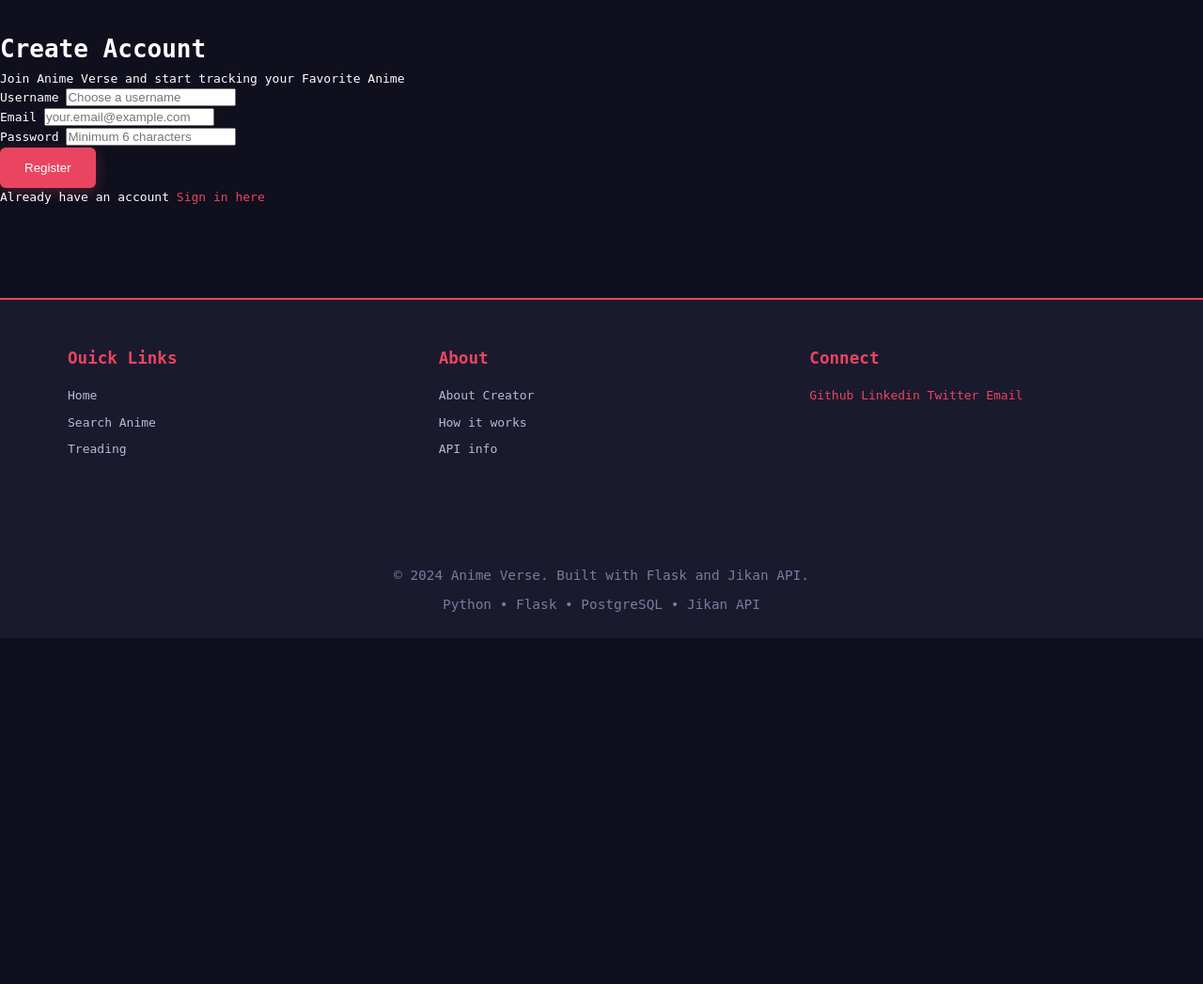
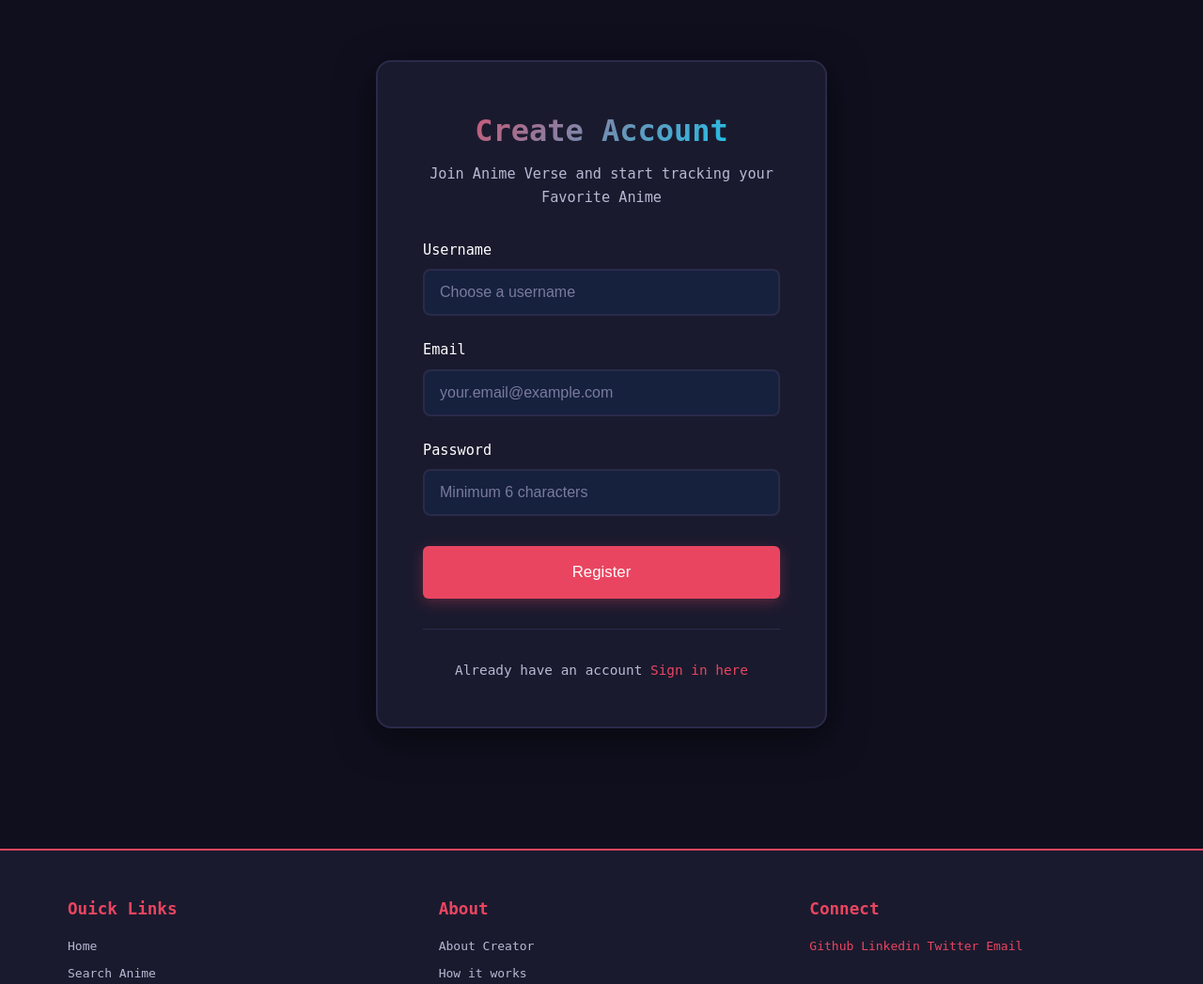
Before and after one commit to blu3-bird/Anime-Verse, a Flask app: template app/templates/auth/register.html in a window 1280 px wide. Shown: the part 46-1093 px from the top of the page at 94% size. Before the commit the page ends 725 px from the top, so only its background shows below. Run offline with Flask 3, Linux system fonts and the light colour scheme; the template is opened without the code that fills it: values that come from a table or form of the project are taken from there, others are empty.

Commit message:
added css file for register

```diff
--- a/app/static/css/base.css
+++ b/app/static/css/base.css
@@ -788,3 +788,142 @@ modal-body {
     color: var(--text-primary);
     line-height: 1.8;
 }
+
+
+/* Auth Pages (Login/register) */
+
+.auth-page {
+    min-height: calc(100vh - 80px - 300px);
+    display: flex;
+    align-items: center;
+    justify-content: center;
+    padding: 2rem;
+}
+
+.auth-container {
+    background: var(--bg-secondary);
+    border: 2px solid var(--border-color);
+    border-radius: 16px;
+    padding: 3rem;
+    max-width: 480px;
+    width: 100%;
+    box-shadow: 0 10px 40px var(--shadow-color);
+}
+
+.auth-header {
+    text-align: center;
+    margin-bottom: 2rem;
+}
+
+.auth-header h1 {
+    background: linear-gradient(135deg, var(--accent-primary), var(--accent-blue));
+    -webkit-background-clip: text;
+    -webkit-text-fill-color: transparent;
+    background-clip: text;
+    font-size: 2rem;
+    margin-bottom: 0.5rem;
+}
+
+.auth-header p {
+    color: var(--text-secondary);
+    font-size: 0.95rem;
+}
+
+
+.auth-form {
+    margin-top: 2rem;
+}
+
+.form-group {
+    margin-bottom: 1.5rem;
+}
+
+.form-label {
+    display: block;
+    color: var(--text-primary);
+    font-weight: 500;
+    margin-bottom: 0.5rem;
+    font-size: 0.95rem;
+}
+
+.form-input {
+    width: 100%;
+    padding: 0.875rem 1rem;
+    background: var(--bg-tertiary);
+    border: 2px solid var(--border-color);
+    border-radius: 8px;
+    color: var(--text-primary);
+    font-size: 1rem;
+    transition: all 0.3s ease;
+}
+
+.form-input:focus{
+    outline: none;
+    border-color: var(--accent-primary);
+    box-shadow: 0 0 0 3px rgba(233, 69, 96, 0.1);
+}
+
+.form-input::placeholder {
+    color: var(--text-muted);
+}
+
+.form-errors {
+    list-style: none;
+    margin-top: 0.5rem;
+    padding: 0;
+}
+
+.form-errors li {
+    color: var(--danger);
+    font-size: 0.85rem;
+    padding: 0.25rem 0;
+    display: flex;
+    align-items: center;
+    gap: 0.5rem;
+}
+
+.form-errors li::before {
+    content: '⚠';
+    font-size:  1rem;
+}
+
+.btn-block {
+    width: 100%;
+    padding: 1rem;
+    font-size: 1.05rem;
+    margin-top: 0.5rem;
+}
+
+.auth-footer {
+    margin-top: 2rem;
+    padding-top: 2rem;
+    border-top: 1px solid var(--border-color);
+    text-align: center;
+}
+
+.auth-footer p {
+    color: var(--text-secondary);
+    font-size: 0.9rem;
+}
+
+.auth-footer a {
+    color: var(--accent-primary);
+    font-weight: 500;
+    text-decoration: none;
+}
+
+.auth-footer a:hover {
+    text-decoration: underline;
+}
+
+/*Responsive */
+
+@media (max-width: 576px) {
+    .auth-container {
+        padding: 2rem 1.5rem;
+    }
+
+    .auth-header h1 {
+        font-size: 1.5rem;
+    }
+}
```
